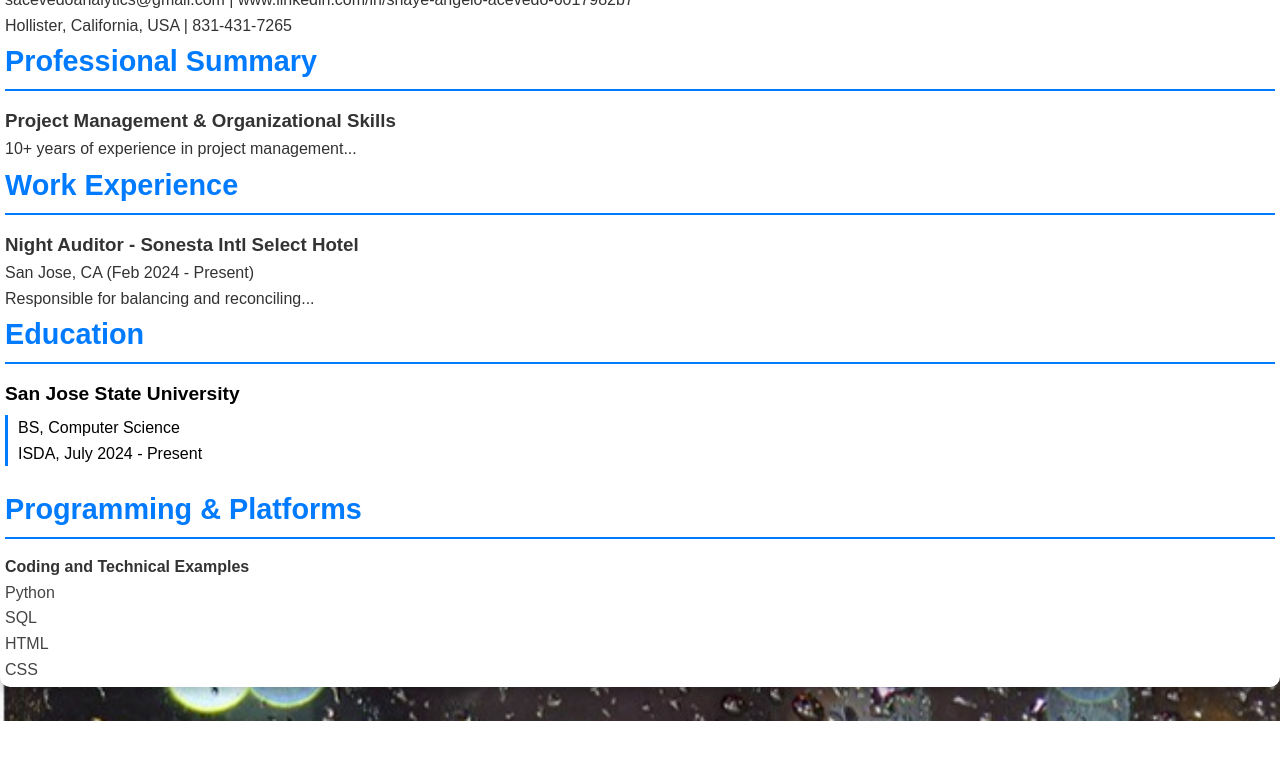
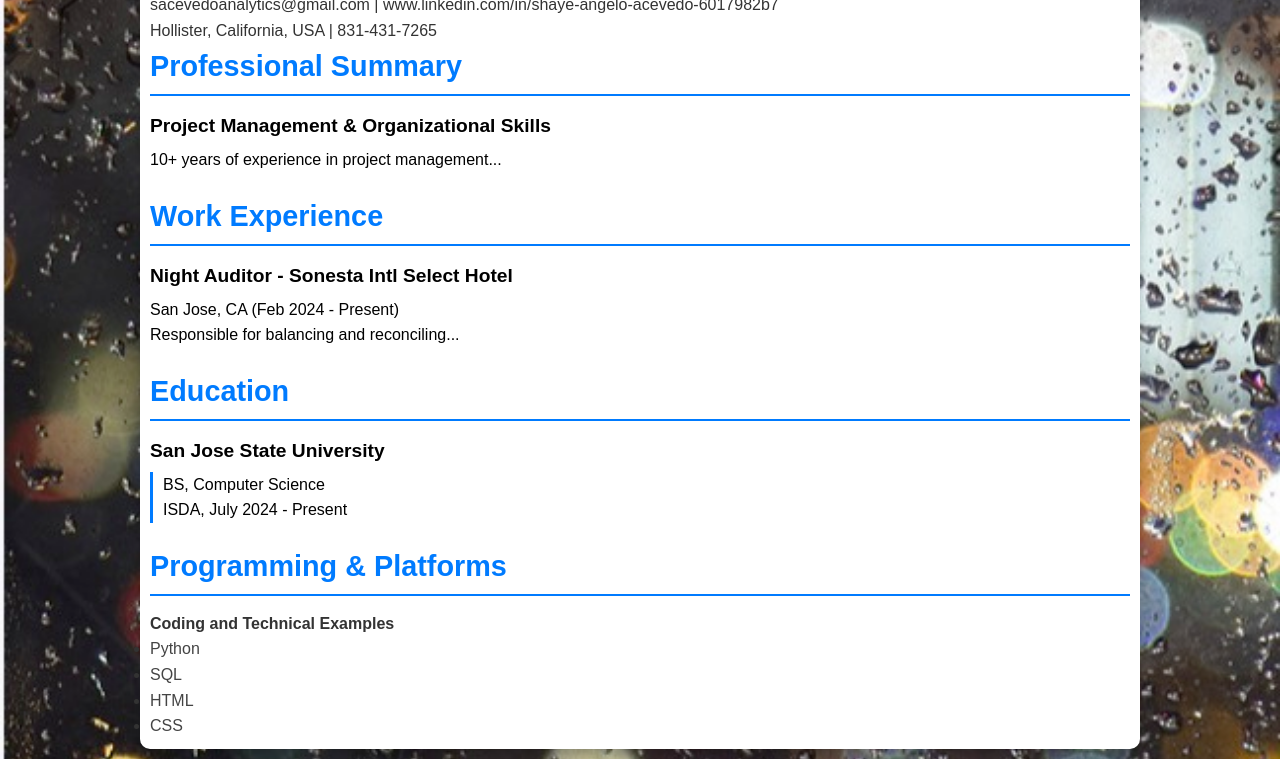
Before and after one commit to acevedo1973/SAcevedo_Resumes, a plain HTML site: page index.html in a window 1280 px wide. Shown: the part 79-838 px from the top of the page. Before the commit the page ends 800 px from the top, so only its background shows below. Drawn offline with Linux system fonts and the light colour scheme.

Commit message:
Update style.css

```diff
--- a/style.css
+++ b/style.css
@@ -18,13 +18,13 @@ body {
 
 /* Container */
 .container {
-    max-width: 2000px;
+    max-width: 1000px;
     margin: 10px auto;
-    padding: 5px;
+    padding: 10px;
     background: #fff;
     box-shadow: 0 5px 9px rgba(0, 0, 0, 0.2);
     border-radius: 10px;
-    animation: fadeIn 4.0s ease-in;
+    animation: fadeIn 4s ease-in;
 }
 
 /* Section Title */
@@ -37,14 +37,18 @@ body {
 }
 
 /* Education Item Styling */
-.education-item {
+.education-item,
+.job,
+.summary-item {
     margin-bottom: 20px;
     color: #000; /* Set text to black */
 }
 
-.education-item h3 {
+.education-item h3,
+.job h3,
+.summary-item h3 {
     font-size: 1.2em;
-    color: #000; /* Set text to black */
+    color: #000;
     margin-bottom: 5px;
 }
 
@@ -52,22 +56,22 @@ body {
 .education-item p {
     display: block;
     font-size: 1em;
-    color: #000; /* Set text to black */
+    color: #000;
     padding-left: 10px;
     border-left: 3px solid #007bff;
     margin-top: 5px;
 }
 
 /* List Items Styling for Programming Languages Links */
-ul li a {
+ul.skills-list li a {
     color: #444; /* Softer dark gray */
     text-decoration: none;
     transition: color 0.3s ease-in-out;
 }
 
 /* Hover Effect for Links */
-ul li a:hover {
-    color: #888; /* Medium-light gray for a subtle hover effect */
+ul.skills-list li a:hover {
+    color: #007bff; /* Light blue hover effect */
 }
 
 /* Fade In Animation */
```
